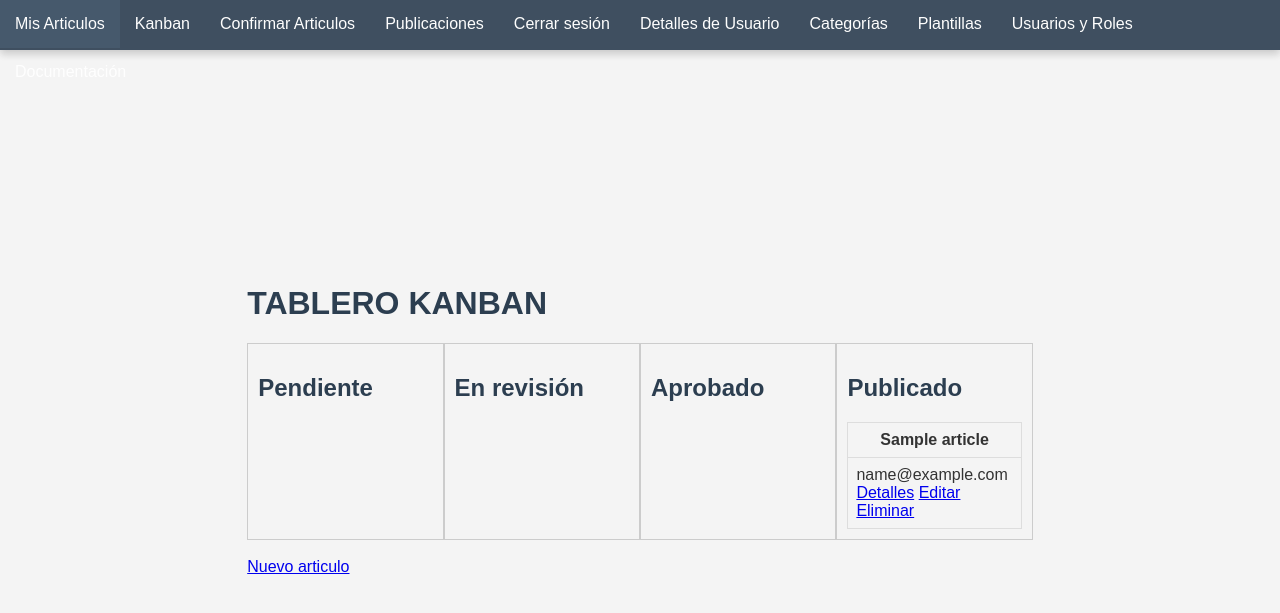
After one commit to DcSergioPC/cms, a Django app: page /articulos/tablero_kanban in a window 1280 px wide. The commit adds this page. Shown: the top 613 px of the page. Run offline with Django 5.2, Linux system fonts and the light colour scheme; a user stored in the database is signed in; tables that the repository leaves empty hold one stand-in row (values such as "Sample post").

Commit message:
Se agrego Tablero kanban, se agrego nuevos estados llamados Revision y Aprobado, se agrago el rol Autor

```diff
--- a/articulos/models.py
+++ b/articulos/models.py
@@ -23,6 +23,8 @@ class Plantilla(models.Model):
 class Article(models.Model):
     STATUS_CHOICES = [
         ('pendiente', 'Pendiente'),
+        ('revision', 'Revision'),
+        ('aprobado', 'Aprobado'),
         ('publicado', 'Publicado'),
         ('rechazado', 'Rechazado'),
     ]
--- a/articulos/templates/articulos/index.html
+++ b/articulos/templates/articulos/index.html
@@ -11,17 +11,19 @@
     <th>Contenido</th>
     <th>Categoría</th>
     <th>Plantilla</th>
+    <th>Autor</th>
     <th>Estado</th>
     <th colspan="3"></th>
   </tr>
   {% for article in articles %}
   <tr>
     <td>{{article.title}}</td>
-    <td>{{article.content}}</td>
+    <td><a href="{% url 'articulos:detail' article.id %}">Ver Contenido</a></td>
     <td>{{article.categoria}}</td>
     <td>{{article.plantilla.titulo}}</td>
+    <td>{{article.author}}</td>
     <td>{{ article.get_status_display }} </td>
-    <td><a href="{% url 'articulos:detail' article.id %}">Detalles</a></td>
+
     {% if myRole == 'admin' or myRole == 'editor' %}<td><a href="{% url 'articulos:edit' article.id %}">Editar</a></td> {% endif %}
     {% if myRole == 'admin' %}<td><a href="{% url 'articulos:delete' article.id %}">Eliminar</a></td> {% endif %}
   </tr>
--- /dev/null
+++ b/articulos/templates/articulos/kanban.html
@@ -0,0 +1,139 @@
+{% extends "base.html" %}
+
+{% block main %}
+<style>
+    .container {
+        display: flex; /* Establecemos un contenedor flexible */
+        justify-content: space-between; /* Distribuimos los elementos de forma equitativa */
+    }
+
+    .column {
+        width: 23%; /* Ancho de cada columna (ajustable) */
+        border: 1px solid #ccc; /* Borde opcional para cada columna */
+        padding: 10px;
+    }
+
+    table {
+        width: 100%;
+        border-collapse: collapse;
+    }
+
+    th, td {
+        border: 1px solid #ddd;
+        padding: 8px;
+    }
+</style>
+
+{% if user.is_authenticated %}
+
+<h1>TABLERO KANBAN</h1>
+
+<div class="container">
+  <div class="column" data-status="pendiente">
+    <h2>Pendiente</h2>
+    {% for article in articles %}
+    {% if article.get_status_display == 'Pendiente' %}
+    <table>
+        <tr>
+            <th>{{ article.title }}</th>
+        </tr>
+        <tr>
+            <td>{{ article.author }}
+                <a href="{% url 'articulos:detail' article.id %}">Detalles</a>
+                {% if myRole == 'admin' or myRole == 'editor' %}
+                    <a href="{% url 'articulos:edit' article.id %}">Editar</a>
+                {% endif %}
+                {% if myRole == 'admin' %}
+                    <a href="{% url 'articulos:delete' article.id %}">Eliminar</a>
+                {% endif %}
+            </td>
+        </tr>
+    </table>
+    {% endif %}
+    {% endfor %}
+  </div>
+
+  <div class="column" data-status="revision">
+    <h2>En revisión</h2>
+    {% for article in articles %}
+    {% if article.get_status_display == 'Revision' %}
+        <table>
+            <tr>
+                <th>{{ article.title }}</th>
+            </tr>
+            <tr>
+                <td>{{ article.author }}
+                    <a href="{% url 'articulos:detail' article.id %}">Detalles</a>
+                    {% if myRole == 'admin' or myRole == 'editor' %}
+                        <a href="{% url 'articulos:edit' article.id %}">Editar</a>
+                    {% endif %}
+                    {% if myRole == 'admin' %}
+                        <a href="{% url 'articulos:delete' article.id %}">Eliminar</a>
+                    {% endif %}
+                </td>
+            </tr>
+        </table>
+    {% endif %}
+    {% endfor %}
+  </div>
+
+  <div class="column" data-status="aprobado">
+    <h2>Aprobado</h2>
+    {% for article in articles %}
+    {% if article.get_status_display == 'Aprobado' %}
+        <table>
+            <tr>
+                <th>{{ article.title }}</th>
+            </tr>
+            <tr>
+                <td>{{ article.author }}
+                    <a href="{% url 'articulos:detail' article.id %}">Detalles</a>
+                    {% if myRole == 'admin' or myRole == 'editor' %}
+                        <a href="{% url 'articulos:edit' article.id %}">Editar</a>
+                    {% endif %}
+                    {% if myRole == 'admin' %}
+                        <a href="{% url 'articulos:delete' article.id %}">Eliminar</a>
+                    {% endif %}
+                </td>
+            </tr>
+        </table>
+    {% endif %}
+    {% endfor %}
+    </div>
+
+  <div class="column" data-status="publicado">
+    <h2>Publicado</h2>
+        {% for article in articles %}
+            {% if article.get_status_display == 'Publicado' %}
+                <table>
+                    <tr>
+                    <th>{{ article.title }}</th>
+                    </tr>
+                        <tr>
+                            <td>{{ article.author }}
+                                <a href="{% url 'articulos:detail' article.id %}">Detalles</a>
+                                {% if myRole == 'admin' or myRole == 'editor' %}
+                                    <a href="{% url 'articulos:edit' article.id %}">Editar</a>
+                                {% endif %}
+                                {% if myRole == 'admin' %}
+                                    <a href="{% url 'articulos:delete' article.id %}">Eliminar</a>
+                                {% endif %}
+                            </td>
+                        </tr>
+                </table>
+          {% endif %}
+        {% endfor %}
+    </div>
+</div>
+
+<br>
+
+{% if myRole == 'admin' or myRole == 'editor' %}<a href="{% url 'articulos:create' %}">Nuevo articulo</a> {% endif %}
+
+{% else %}
+<h1>No hay permisos para acceder a esta pagina</h1>
+<a href="{% url 'login' %}"> Autenticarme</a>
+{% endif %}
+
+
+{% endblock %}
--- a/articulos/urls.py
+++ b/articulos/urls.py
@@ -23,6 +23,7 @@ urlpatterns = [
     path('comentario/edit/<int:comentario_id>/', views.edit_comentario, name='edit_comentario'),
     path('comentario/delete/<int:comentario_id>/', views.delete_comentario, name='delete_comentario'),
     ##Manejo de Articulos
+    path('tablero_kanban', views.tablero_kanban, name='tablero_kanban'),
     path('estado_publicacion', views.manejar_articulos, name='manejar_articulos'),  # Para gestionar artículos pendientes
     path('publicados', views.articulos_publicados, name='articulos_publicados'),  # Para ver publicaciones aceptadas
     path('aceptar/<int:article_id>/', views.aceptar_articulo, name='aceptar_articulo'),  # Para aceptar un artículo
--- a/articulos/views.py
+++ b/articulos/views.py
@@ -56,6 +56,13 @@ def manejar_articulos(request):
         articles = Article.objects.filter(status='pendiente')
         return render(request, 'articulos/manejar_articulos.html', {'articles': articles})
     return redirect('articulos:index')
+
+def tablero_kanban(request):
+    if request.user.is_authenticated:
+        articles = Article.objects.all()  # Solo artículos del usuario autenticado
+        return render(request, 'articulos/kanban.html', {'articles': articles})
+    return redirect('login')  # Redirige si no está autenticado
+
 ######
 '''def detail(request, article_id):
     article = Article.objects.get(id=article_id)
--- a/cuentas/models.py
+++ b/cuentas/models.py
@@ -11,6 +11,7 @@ from django.utils.translation import gettext_lazy as _
 ROLE_CHOICES = (
         ('admin', 'ADMINISTRADOR'),
         ('editor', 'EDITOR'),
+        ('autor', 'AUTOR'),
         ('guest', 'INVITADO'),
     )
 
--- a/templates/base.html
+++ b/templates/base.html
@@ -14,10 +14,12 @@
       <ul>
         {% if user.is_authenticated %}
         <li><a href="{% url 'articulos:index' %}">Mis Articulos</a></li>
+        <li><a href="{% url 'articulos:tablero_kanban' %}">Kanban</a></li>
         {% if myRole == 'admin' %}
         <li><a href="{% url 'articulos:manejar_articulos' %}">Confirmar Articulos</a></li>
         {% endif %}
         <li><a href="{% url 'articulos:articulos_publicados' %}">Publicaciones</a></li>
+
         <li><a href="{% url 'logout_confirm' %}">Cerrar sesión</a></li>
 
         <li><a href="{% url 'user_detail' user.pk %}">Detalles de Usuario</a></li>    <!-- Apéndice -->
```
